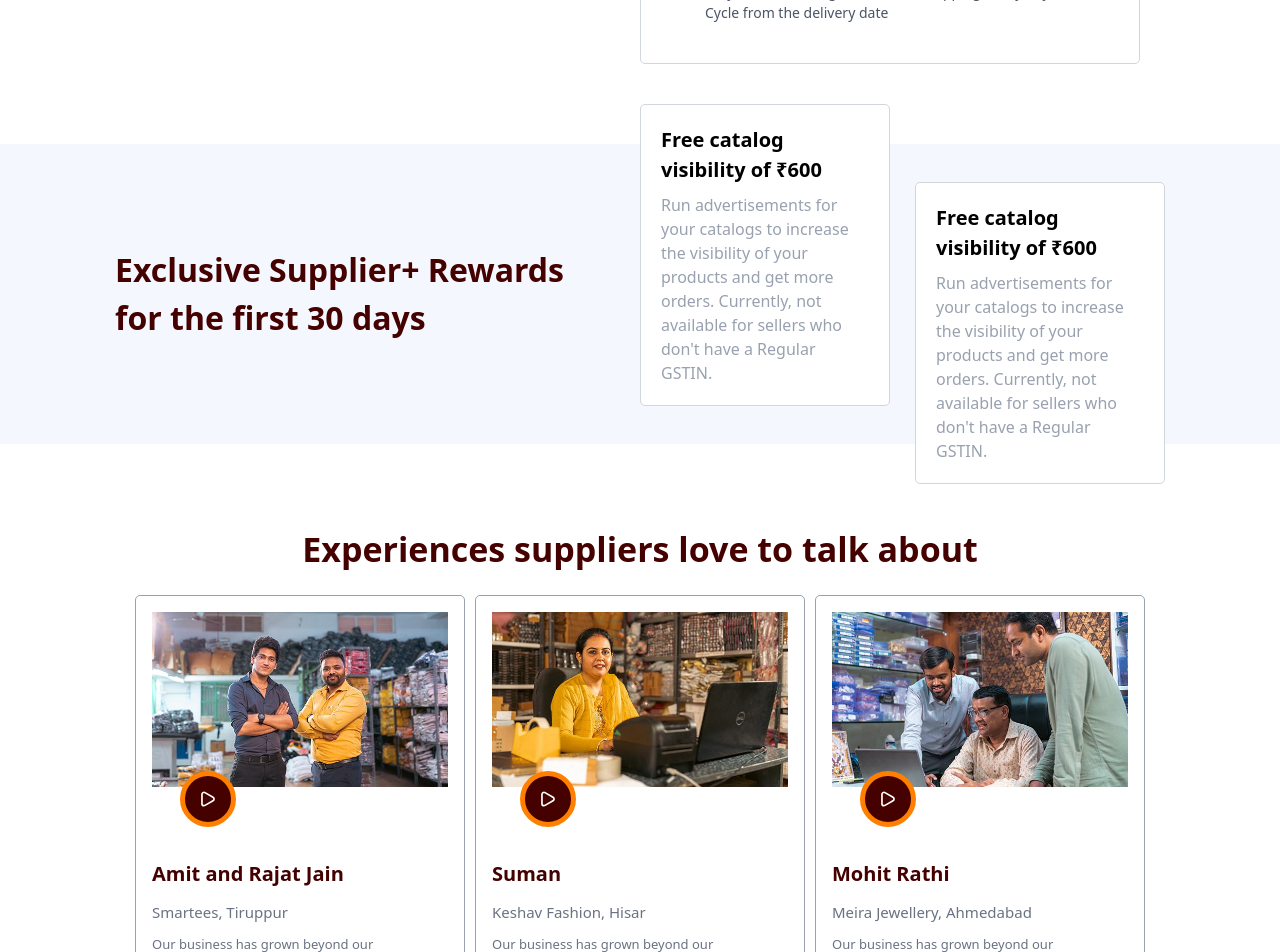
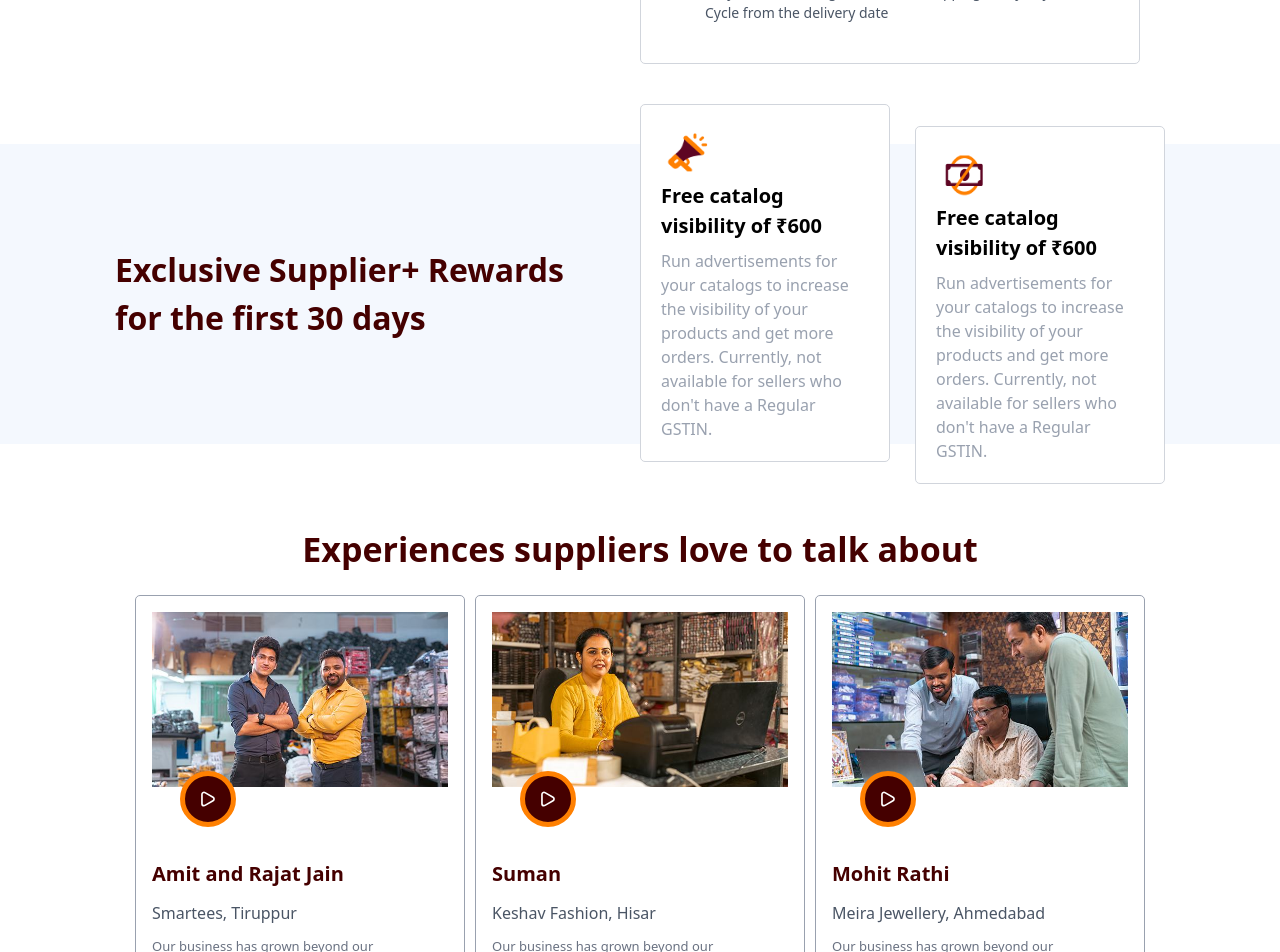
Before and after one commit to rijviislam/care-me-task, a React (Vite) app: page / in a window 1280 px wide. Shown: the part 1260-2212 px from the top of the page. Built offline with nearby package versions, Linux system fonts and the light colour scheme.

Commit message:
revert: reverts a previous commit

```diff
--- a/src/components/Exclusive.jsx
+++ b/src/components/Exclusive.jsx
@@ -1,4 +1,6 @@
 import React from "react";
+import Logo1 from "../assets/Screenshot 2025-04-26 at 3.34.49 AM.png";
+import Logo2 from "../assets/Screenshot 2025-04-26 at 3.34.59 AM.png";
 
 export default function Exclusive() {
   return (
@@ -11,6 +13,7 @@ export default function Exclusive() {
         </div>
         <div className="flex w-full lg:w-1/2  gap-8 max-w-[550px] relative h-[400px] lg:h-full items-center ">
           <div className=" w-[250px] p-5 bg-[#FFF] rounded-[5px] absolute -top-10 border border-gray-300 md:left-0">
+            <img src={Logo1} alt="Logo" className="w-14 h-14" />
             <h4 className="text-[#000] text-[20px] font-semibold  mb-2">
               Free catalog visibility of ₹600
             </h4>
@@ -21,6 +24,7 @@ export default function Exclusive() {
             </p>
           </div>
           <div className="border border-gray-300 w-[250px] p-5 bg-[#FFF] rounded-[5px] absolute -bottom-10 right-0 ">
+            <img src={Logo2} alt="Logo" className="w-14 h-14" />
             <h4 className="text-[#000] text-[20px] font-semibold  mb-2">
               Free catalog visibility of ₹600
             </h4>
--- a/src/components/Experiences.jsx
+++ b/src/components/Experiences.jsx
@@ -29,7 +29,7 @@ export default function Experiences() {
             <h3 className="text-[#450000] font-bold text-[20px]">
               Amit and Rajat Jain
             </h3>
-            <p className="my-3 text-[15px] text-gray-500">Smartees, Tiruppur</p>
+            <p className="my-3 text-[16px] text-gray-600">Smartees, Tiruppur</p>
             <p className="text-[13px] text-gray-500">
               Our business has grown beyond our imagination, getting upto 10,000
               orders consistently during sale days. We are now constantly
@@ -54,7 +54,7 @@ export default function Experiences() {
           </div>
           <div className="mt-18">
             <h3 className="text-[#450000] font-bold text-[20px]">Suman</h3>
-            <p className="my-3 text-[15px] text-gray-500">
+            <p className="my-3 text-[16px] text-gray-600">
               Keshav Fashion, Hisar
             </p>
             <p className="text-[13px] text-gray-500">
@@ -83,7 +83,7 @@ export default function Experiences() {
             <h3 className="text-[#450000] font-bold text-[20px]">
               Mohit Rathi
             </h3>
-            <p className="my-3 text-[15px] text-gray-500">
+            <p className="my-3 text-[16px] text-gray-600">
               Meira Jewellery, Ahmedabad
             </p>
             <p className="text-[13px] text-gray-500">
--- a/src/share/Navbar.jsx
+++ b/src/share/Navbar.jsx
@@ -29,11 +29,11 @@ export default function Navbar() {
           Start Selling
         </button>
         {/* HAMBURGER MENU  */}
-        <div className="flex lg:hidden w-8">
+        <div className="flex lg:hidden ">
           <img
             src={Hamburger}
             alt="Hamburger Menu"
-            className="cursor-pointer"
+            className="cursor-pointer h-8 w-8"
           />
         </div>
       </div>
```
Also changed, not shown: src/assets/Screenshot 2025-04-26 at 3.34.49 AM.png (added), src/assets/Screenshot 2025-04-26 at 3.34.59 AM.png (added).
